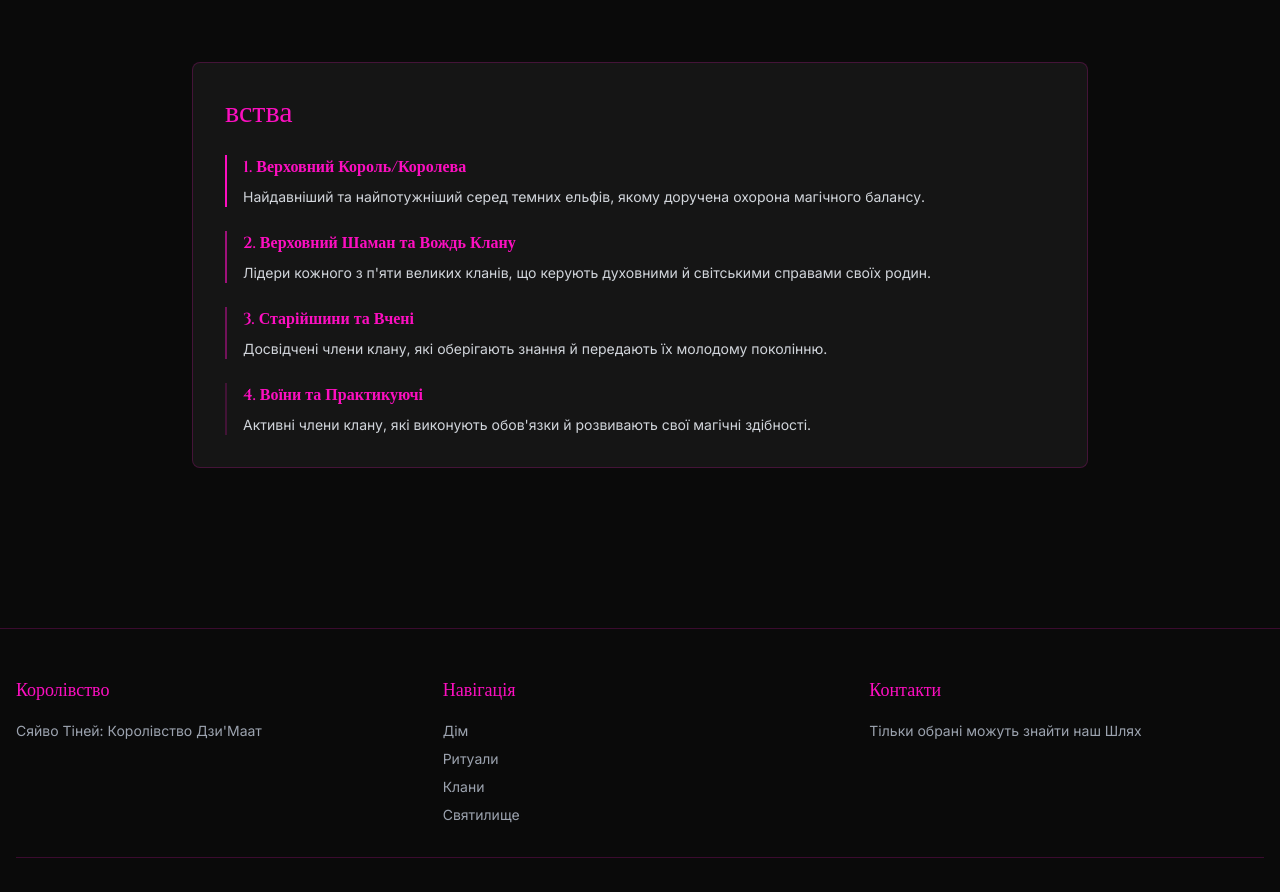
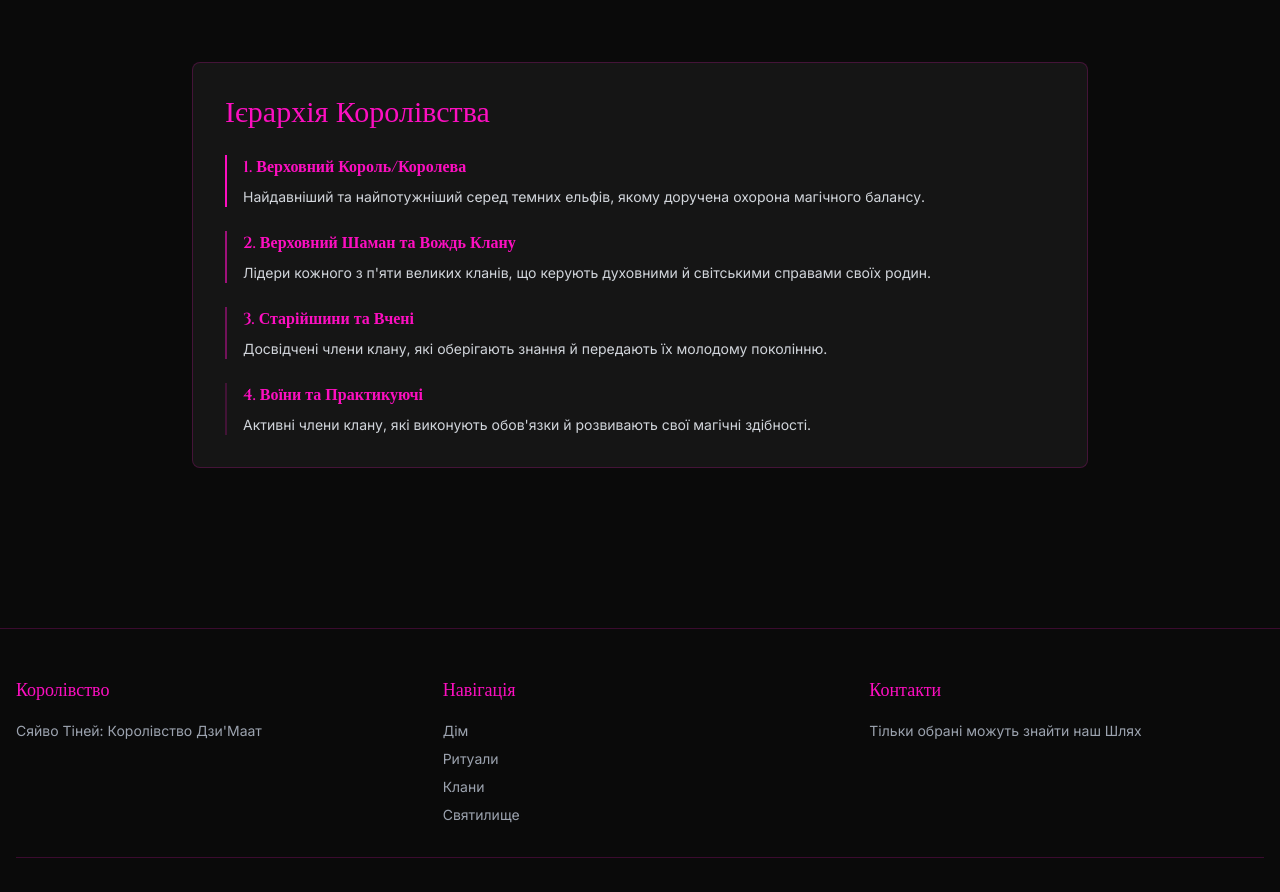
Before and after one commit to vadymshramk-create/indtassk, a React (Vite) app: page /elders in a window 1280 px wide. Shown: the part 1369-2261 px from the top of the page. Built offline with nearby package versions, Linux system fonts and the light colour scheme.

Commit message:
нові зміни6

```diff
--- a/client/pages/Elders.tsx
+++ b/client/pages/Elders.tsx
@@ -162,7 +162,7 @@ export default function Elders() {
           <div className="max-w-4xl mx-auto">
             <div className="bg-dark-card border border-neon-pink/20 rounded-lg p-8">
               <h2 className="text-3xl font-['Cinzel'] text-neon-pink mb-6">
-                вства
+                Ієрархія Королівства
               </h2>
 
               <div className="space-y-6">
```
